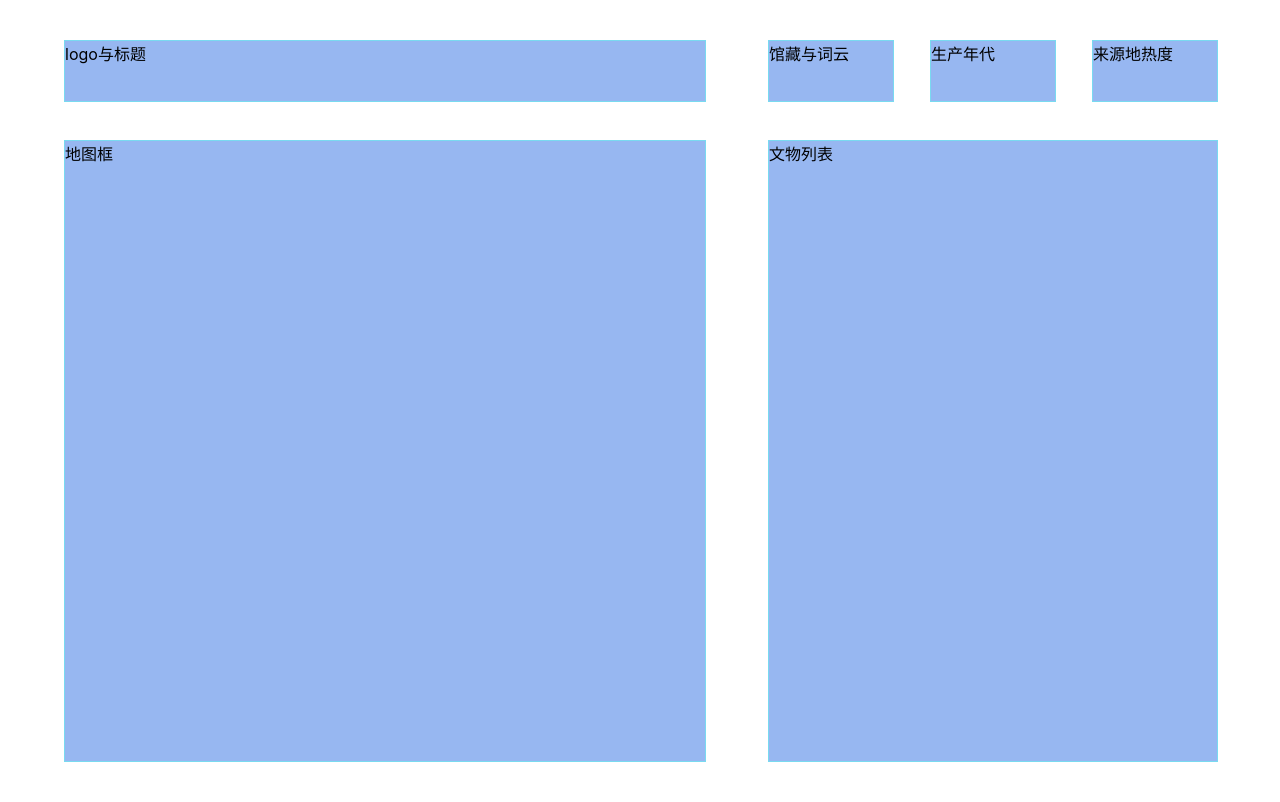
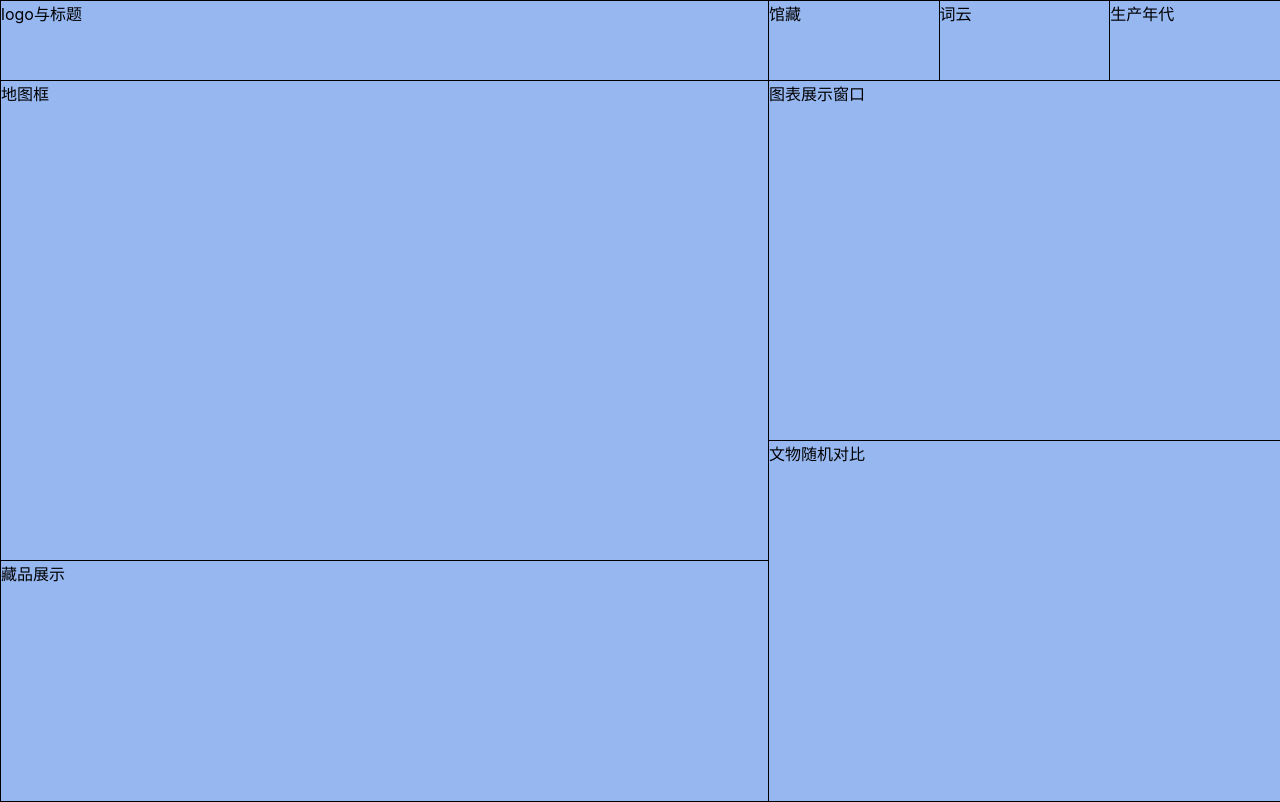
Before and after one commit to CodemanRichard/museum, a React (Create React App) app: page / in a window 1280 px wide. Built offline with nearby package versions, Linux system fonts and the light colour scheme.

Commit message:
new layout

```diff
--- a/src/App.css
+++ b/src/App.css
@@ -1,42 +1,54 @@
 .irregular-box {
   position: absolute;
-  border: 1px solid #79daf0;
+  border: 1px solid black;
   background-color: #97b7f1;
 }
 
 .box1 {
-  top: 5%;
-  left: 5%;
-  width: 50%;
-  height: 7.5%;
+  top: 0%;
+  left: 0%;
+  width: 60%;
+  height: 10%;
 }
 .box2 {
-  top: 17.5%;
-  left: 5%;
-  width: 50%;
-  height: 77.5%;
+  top: 10%;
+  left: 0%;
+  width: 60%;
+  height: 60%;
 }
 .box3 {
-  top: 5%;
-  left: 60%;
-  width: 9.66%;
-  height: 7.5%;
+  top: 70%;
+  left: 0%;
+  width: 60%;
+  height: 30%;
 }
 .box4 {
-  top: 5%;
-  left: 72.66%;
-  width: 9.66%;
-  height: 7.5%;
+  top: 0%;
+  left: 60%;
+  width: 13.33%;
+  height: 10%;
 }
 .box5 {
-  top: 5%;
-  left: 85.32%;
-  width: 9.66%;
-  height: 7.5%;
+  top: 0%;
+  left: 73.33%;
+  width: 13.33%;
+  height: 10%;
 }
 .box6 {
-  top: 17.5%;
+  top: 0%;
+  left: 86.66%;
+  width: 13.33%;
+  height: 10%;
+}
+.box7 {
+  top: 10%;
   left: 60%;
-  width: 34.99%;
-  height: 77.5%;
+  width: 40%;
+  height: 45%;
 }
+.box8 {
+  top: 55%;
+  left: 60%;
+  width: 40%;
+  height: 45%;
+}
--- a/src/App.js
+++ b/src/App.js
@@ -1,4 +1,3 @@
-import logo from './logo.svg';
 import './App.css';
 
 function App() {
@@ -6,10 +5,12 @@ function App() {
     <>
     <div className='irregular-box box1'>logo与标题</div>
     <div className='irregular-box box2'>地图框</div>
-    <div className='irregular-box box3'>馆藏与词云</div>
-    <div className='irregular-box box4'>生产年代</div>
-    <div className='irregular-box box5'>来源地热度</div>
-    <div className='irregular-box box6'>文物列表</div>
+    <div className='irregular-box box3'>藏品展示</div>
+    <div className='irregular-box box4'>馆藏</div>
+    <div className='irregular-box box5'>词云</div>
+    <div className='irregular-box box6'>生产年代</div>
+    <div className='irregular-box box7'>图表展示窗口</div>
+    <div className='irregular-box box8'>文物随机对比</div>
     </>
   );
 }
```
